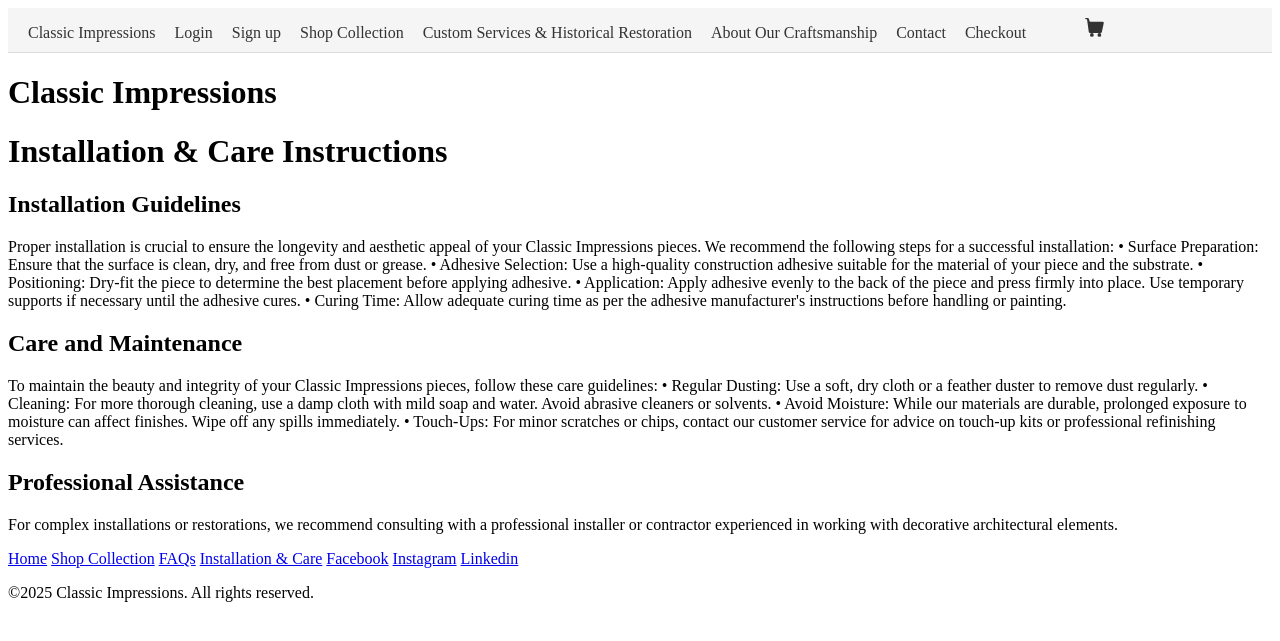
After one commit to monicathomas8/Classic-Impressions, a Django app: page /insallation/ in a window 1280 px wide. The commit adds this page. Shown: the top 641 px of the page. Run offline with Django 5.2, Linux system fonts and the light colour scheme.

Commit message:
created installation and care.html, url, view and footer link

```diff
--- a/core/urls.py
+++ b/core/urls.py
@@ -9,6 +9,9 @@ urlpatterns = [
     path('', views.home, name='home'),                  # Home page
     path('about/', views.about, name='about'),          # About page
     path('faq/', views.faq, name='faq'),                # FAQ page
+    path(
+        'insallation/', views.installation, name='installation'
+    ),  # Installation guide
     path('accounts/', include('accounts.urls')),         # User accounts
     path('admin/', admin.site.urls),                     # Admin site
     path("orders/", include("orders.urls")),               # Order management
--- a/core/views.py
+++ b/core/views.py
@@ -21,3 +21,10 @@ def faq(request):
     Simple FAQ page for the project.
     """
     return render(request, 'faq.html')
+
+
+def installation(request):
+    """
+    Simple installation guide page for the project.
+    """
+    return render(request, 'installation.html')
--- a/templates/about.html
+++ b/templates/about.html
@@ -1,4 +1,7 @@
 {% extends "base.html" %}
+
+{% block title %}Craftsmanship{% endblock %}
+
 {% block content %}
   <h1>Craftsmanship</h1>
   <h2>The Foundation of Quality</h2>
--- a/templates/base.html
+++ b/templates/base.html
@@ -62,6 +62,7 @@
             <a href="{% url 'home' %}">Home</a>
             <a href="{% url 'products' %}">Shop Collection</a>
             <a href="{% url 'faq' %}">FAQs</a>
+            <a href="{% url 'installation' %}">Installation & Care</a>
             <a href="#">Facebook</a>
             <a href="#">Instagram</a>
             <a href="#">Linkedin</a>
--- /dev/null
+++ b/templates/installation.html
@@ -0,0 +1,34 @@
+{% extends "base.html" %}
+
+{% block title %}Installation & Care{% endblock %}
+
+{% block content %}
+    <h1>Installation & Care Instructions</h1>
+
+    <h2>Installation Guidelines</h2>
+    <p>
+        Proper installation is crucial to ensure the longevity and aesthetic appeal of your Classic Impressions pieces.
+        We recommend the following steps for a successful installation:
+        • Surface Preparation: Ensure that the surface is clean, dry, and free from dust or grease.
+        • Adhesive Selection: Use a high-quality construction adhesive suitable for the material of your piece and the substrate.
+        • Positioning: Dry-fit the piece to determine the best placement before applying adhesive.
+        • Application: Apply adhesive evenly to the back of the piece and press firmly into place.
+        Use temporary supports if necessary until the adhesive cures.
+        • Curing Time: Allow adequate curing time as per the adhesive manufacturer's instructions before handling or painting.
+    </p>
+
+    <h2>Care and Maintenance</h2>
+    <p>
+        To maintain the beauty and integrity of your Classic Impressions pieces, follow these care guidelines:
+        • Regular Dusting: Use a soft, dry cloth or a feather duster to remove dust regularly.
+        • Cleaning: For more thorough cleaning, use a damp cloth with mild soap and water. Avoid abrasive cleaners or solvents.
+        • Avoid Moisture: While our materials are durable, prolonged exposure to moisture can affect finishes.
+        Wipe off any spills immediately.
+        • Touch-Ups: For minor scratches or chips, contact our customer service for advice on touch-up kits or professional refinishing services.
+    </p>
+
+    <h2>Professional Assistance</h2>
+    <p>
+        For complex installations or restorations, we recommend consulting with a professional installer or contractor experienced in working with decorative architectural elements.
+    </p>
+{% endblock %}
```
Also changed, not shown: templates/faq.html (+33 -6 lines).
